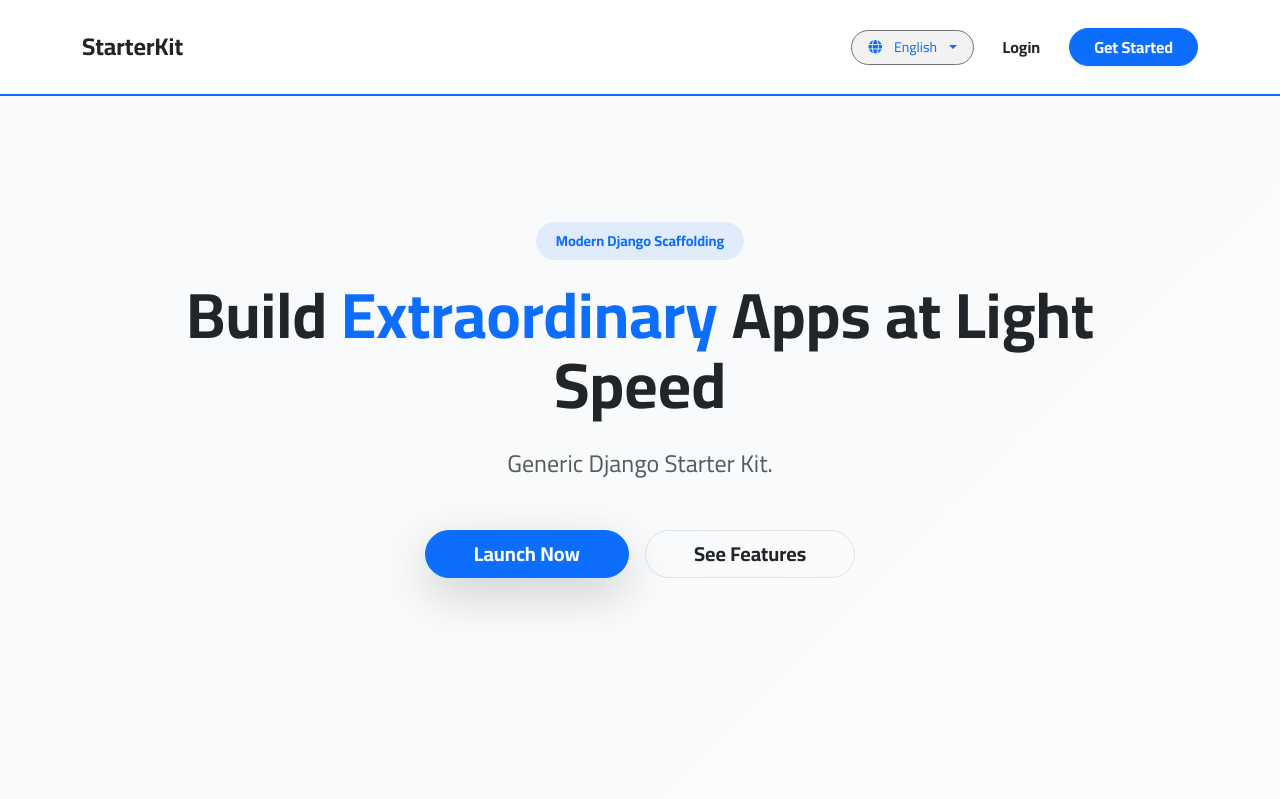
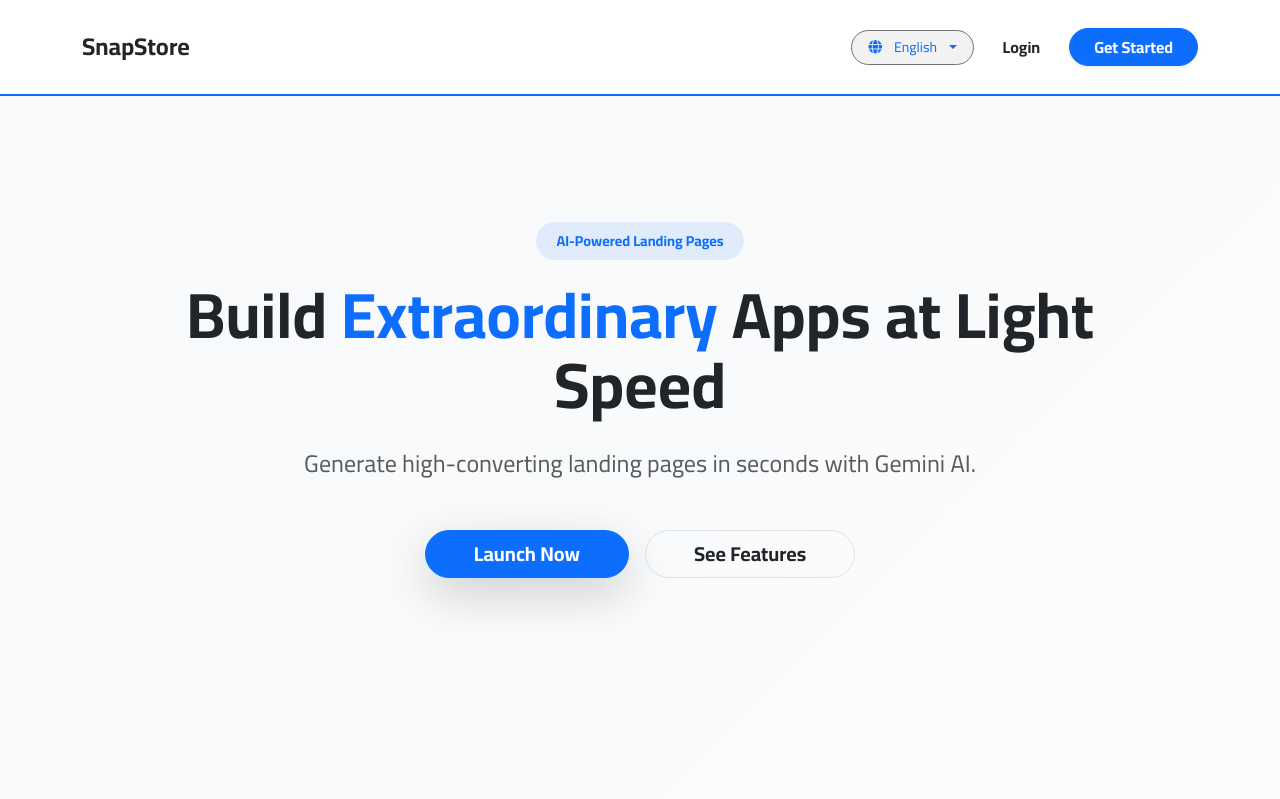
Before and after one commit to amraoui-mo7amed/dj-starter-kit, a Django app: page / in a window 1280 px wide. Shown: the top 799 px of the page. Run offline with Django 5.2, Linux system fonts and the light colour scheme.

Commit message:
refactor: hardcode site configuration in context_processors and update i18n support

```diff
--- a/core/context_processors.py
+++ b/core/context_processors.py
@@ -1,6 +1,5 @@
 from django.conf import settings
-from django.utils.translation import gettext_lazy as _
-from decouple import config
+from django.utils.translation import gettext_lazy as _, get_language
 
 
 def site_settings(request):
@@ -9,33 +8,33 @@ def site_settings(request):
     """
     return {
         "site_config": {
-            "name": config("SITE_NAME", default=_("StarterKit")),
-            "ar_name": config("SITE_AR_NAME", default="ستارتر كيت"),
-            "tagline": config("SITE_TAGLINE", default=_("Modern Django Scaffolding")),
-            "logo": config("SITE_LOGO_URL", default=None),
-            "favicon": config("SITE_FAVICON_URL", default=None),
-            "contact_email": config("CONTACT_EMAIL", default="admin@example.com"),
-            "phone": config("CONTACT_PHONE", default="+000 000 000"),
+            "name": _("SnapStore"),
+            "ar_name": "سناب ستور",  # Keep for title fallback logic
+            "tagline": _("AI-Powered Landing Pages"),
+            "logo": None,  # Add custom logo path here
+            "favicon": None,  # Add custom favicon path here
+            "contact_email": "info@snapstore.com",
+            "phone": "+213 555 000 000",
             "social": {
-                "facebook": config("SOCIAL_FB", default="#"),
-                "twitter": config("SOCIAL_TWITTER", default="#"),
-                "instagram": config("SOCIAL_INSTA", default="#"),
+                "facebook": "https://facebook.com/snapstore",
+                "twitter": "https://twitter.com/snapstore",
+                "instagram": "https://instagram.com/snapstore",
             },
             "seo": {
-                "description": config(
-                    "SEO_DESCRIPTION", default=_("Generic Django Starter Kit.")
+                "description": _(
+                    _("Generate high-converting landing pages in seconds with Gemini AI.")
                 ),
-                "keywords": config(
-                    "SEO_KEYWORDS", default=_("django, boilerplate, starter kit")
+                "keywords": _(
+                    _("landing page, ai, gemini, merchant, ecommerce, conversion")
                 ),
             },
             "branding": {
-                "primary_color": config("PRIMARY_COLOR", default="#0d6efd"),
-                "secondary_color": config("SECONDARY_COLOR", default="#6c757d"),
-                "accent_color": config("ACCENT_COLOR", default="#ffc107"),
-                "success_color": config("SUCCESS_COLOR", default="#198754"),
-                "danger_color": config("DANGER_COLOR", default="#dc3545"),
-                "dark_color": config("DARK_COLOR", default="#212529"),
+                "primary_color": "#0d6efd",
+                "secondary_color": "#6c757d",
+                "accent_color": "#ffc107",
+                "success_color": "#198754",
+                "danger_color": "#dc3545",
+                "dark_color": "#212529",
                 "light_color": "#f8f9fa",
             },
         }
--- a/frontend/templates/index.html
+++ b/frontend/templates/index.html
@@ -25,7 +25,7 @@
                 {{ site_config.ar_name }}
             {% else %}
                 {{ site_config.name }}
-            {% endif %}
+            {% endif %} |
             {% block title %}
             {% endblock title %}
         </title>
```
Also changed, not shown: README.md, locale/ar/LC_MESSAGES/django.po, locale/en/LC_MESSAGES/django.po, locale/fr/LC_MESSAGES/django.po, 1 other file.
